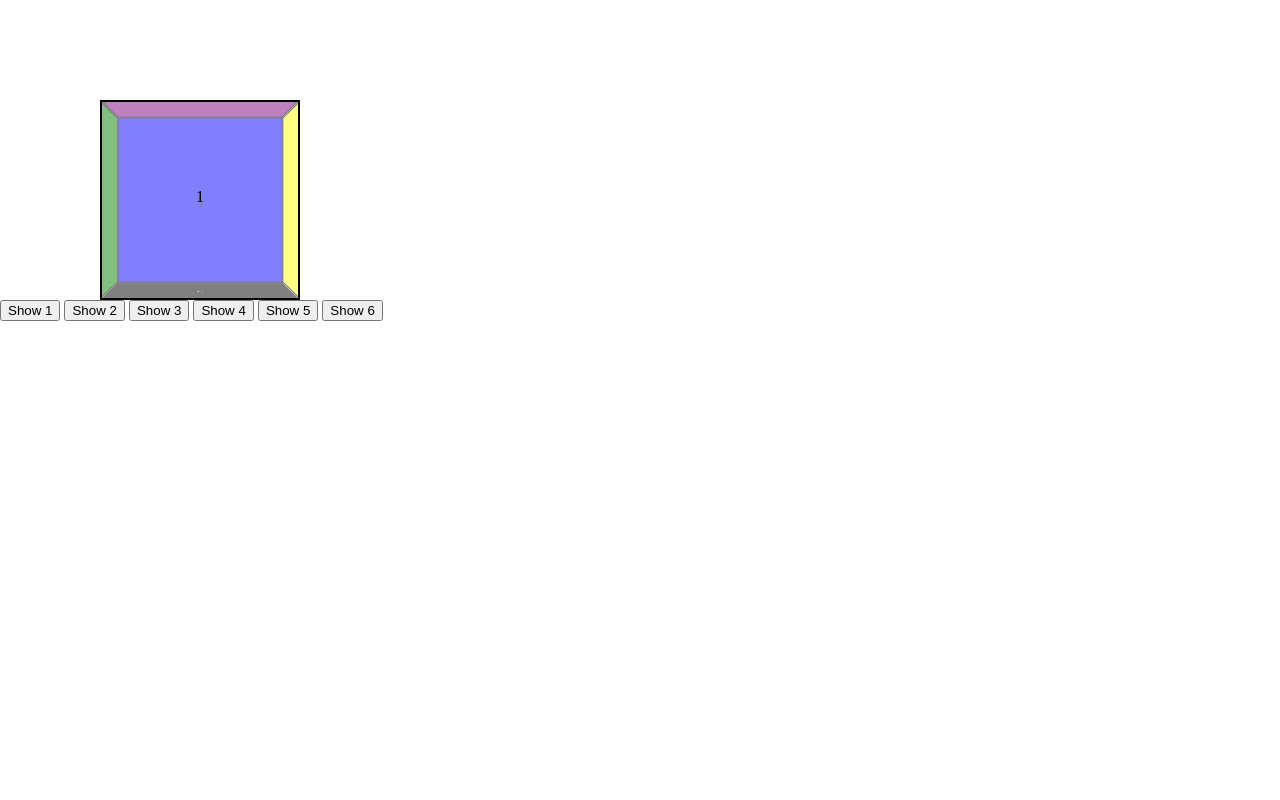
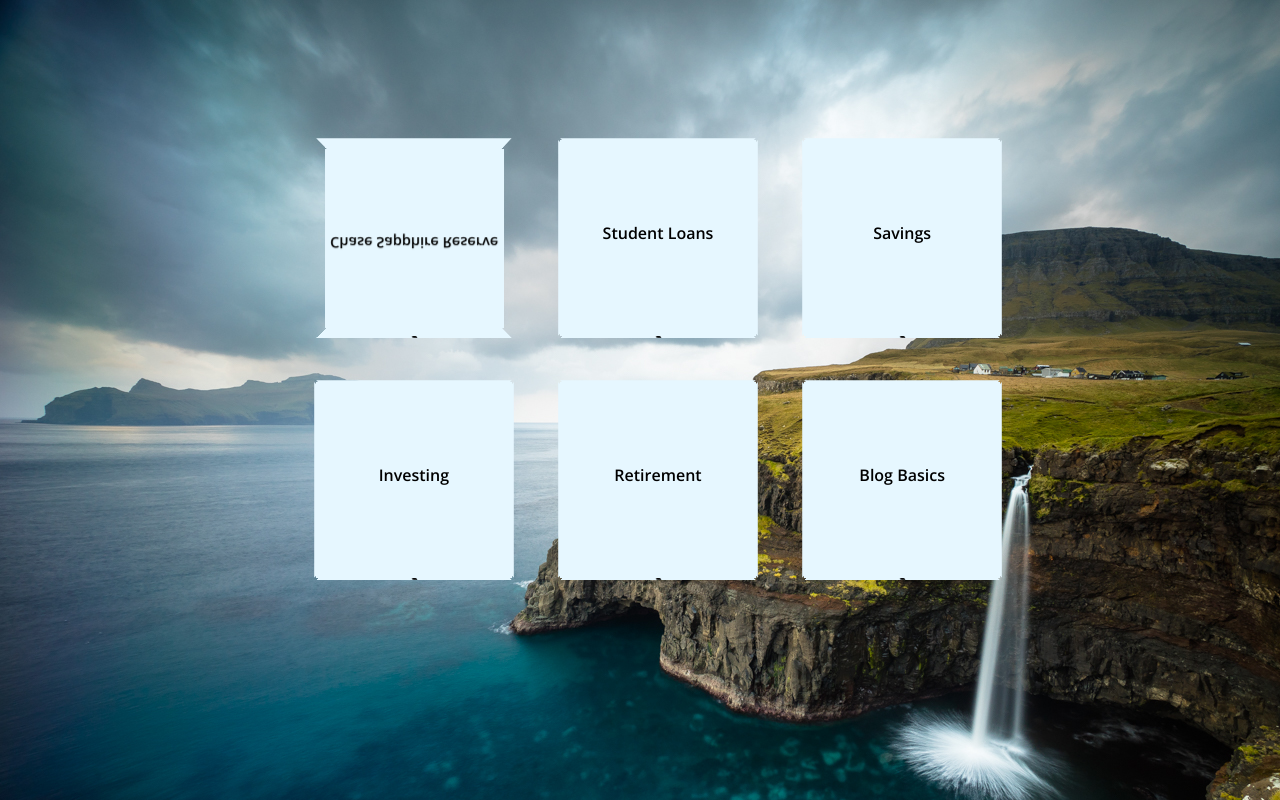
Before and after one commit to cfulcher87/FEWD328_CHRISTINE, a plain HTML site: page Final Project/index.html in a window 1280 px wide. Drawn offline with nearby package versions, Linux system fonts and the light colour scheme.

Commit message:
Final Project - Fulcher

```diff
--- a/Final Project/css/style.css
+++ b/Final Project/css/style.css
@@ -1,13 +1,61 @@
 
-/*container for block*/
+/*background for Body*/
+body {
+	background-image: url(../images/Fjords.jpg);
+	width: 100%;
+ 	font-family: 'Open Sans', Helvetica, Arial, sans-serif;
+	font-weight: 600;
+}
+
+#show-buttons{
+	display: none;
+}
+
+.floater {
+	position: absolute;
+	height: 400px;
+	width: 200px;
+	background-color: gray;
+	opacity: 0.8;
+	margin-top: 0px;
+	margin-left: 40px;
+	padding: 5px;
+	color: black;
+	font-weight: 400px;
+	font-size: 12px;
+	top: 0px;
+}
+
+h2 {
+	font-size: 16px;
+	margin-top: 20px;
+	margin-bottom: 20px;
+}
+
+input {
+	margin-top: 10px;
+}
+
+/*wrappers*/
+#wrapper {
+	text-align: center;
+	margin-top: 140px;
+}
+
+#wrapper2 {
+	text-align: center;
+	margin-top: 40px;
+}
+
+/*container for blocks*/
 .container {
-	margin-left: 100px;
-	margin-top: 100px;
+	margin-left: 40px;
 	width: 200px;
 	height: 200px;
-	position: relative;
 	perspective: 1000px;
+	display: inline-block;
 }
+
 /*cube itself*/
 #cc_cube {
 	width: 100%;
@@ -16,6 +64,7 @@
 	transform-style: preserve-3d;
 	transition: transform 1s;
 }
+
 /*cube sides*/
 #cc_cube figure {
 	margin: 0;
@@ -23,57 +72,36 @@
 	height: 196px;
 	display: block;
 	position: absolute;
-	border: 2px solid black;
-}
-/*moving sides to make cube*/
-
-#cc_cube .front {
-	transform: translateZ(100px);
+	background-color:  #e6f7ff;
+	opacity: 1.0;
 	text-align: center;
-	line-height: 190px;
-
-}
-#cc_cube .back {
-	transform: rotateX(-180deg) translateZ(100px);
-	text-align: center;
-	line-height: 190px;
-	background-color: blue;
-	opacity: 0.5;
-}
-#cc_cube .right {
-	transform: rotateY(90deg) translateZ(100px);
-	text-align: center;
-	line-height: 190px;
-	background-color: yellow;
-	opacity: 0.5;
-}
-#cc_cube .left {
-	transform: rotateY(-90deg) translateZ(100px);
-	text-align: center;
-	line-height: 190px;
-	background-color: green;
-	opacity: 0.5;
-}
-#cc_cube .top {
-	transform: rotateX(90deg) translateZ(100px);
-	text-align: center;
-	line-height: 190px;
-	background-color: purple;
-	opacity: 0.5;
-}
-#cc_cube .bottom {
-	transform: rotateX(-90deg) translateZ(100px);
-	text-align: center;
-	line-height: 190px;
-	background-color: black;
-	color: white;
-	opacity: 0.5;
+	color: black;
 }
 
+.text {
+	width: 196px;
+	margin-top: 85px;
+}
+
+/*no opacity currently set*/
+
+
+/*cube sides*/
+#cc_cube .front {transform: translateZ(100px);}
+
+#cc_cube .back {transform: rotateX(-180deg) translateZ(100px);}
+
+#cc_cube .right {transform: rotateY(90deg) translateZ(100px);}
+
+#cc_cube .left {transform: rotateY(-90deg) translateZ(100px);}
+
+#cc_cube .top {transform: rotateX(90deg) translateZ(100px);}
+
+#cc_cube .bottom {transform: rotateX(-90deg) translateZ(100px);}
+
 /*resolving distortion - back to Z plane*/
-#cc_cube {
-	transform: translateZ( -100px );
-}
+
+#cc_cube {transform: translateZ( -100px ); }
 
 /*rotating to a specific face*/
 
@@ -83,6 +111,3 @@
 #cc_cube.show-left   { transform: translateZ( -100px ) rotateY(   90deg ); }
 #cc_cube.show-top    { transform: translateZ( -100px ) rotateX(  -90deg ); }
 #cc_cube.show-bottom { transform: translateZ( -100px ) rotateX(   90deg ); }
-
-
-/*testing rotation functionality*/
--- a/Final Project/index.html
+++ b/Final Project/index.html
@@ -13,9 +13,41 @@
 	</head>
 
 	<body>
+		<!--Floating Options-->
+		<div class="floater" id="credit_card_options">
+			<h2>What is your credit score?</h2>
+			<form>
+				<input type="radio" name="c_score" value=">750" id="option1">  >750
+				<br>
+				<input type="radio" name="c_score" value="650-750" id="option2">  650-750
+				<br>
+				<input type="radio" name="c_score" value="<650" id="option3">  < 650
+				<br>
+			</form>
+		</div>
+<!--Row1-->
+	<div id="wrapper">
+	<!--Cube1-->
 		<section class="container">
 			<div id="cc_cube" class="show-front">
-				<figure class="front">1</figure>
+
+				<a href="#"><figure id="credit_card" class="front"><div class='text'>Credit Cards</div></figure></a>
+
+				<a href="https://creditcards.chase.com/a1/sapphire/reserve"><figure id="cube1_back" class="back"><div class='text'>Chase Sapphire Reserve</div></figure></a>
+
+				<a href="https://creditcards.chase.com/credit-cards/chase-sapphire-preferred"><figure class="right"><div class='text'>Chase Sapphire Preferred</div></figure></a>
+
+				<a href="https://www.citi.com/credit-cards/credit-card-details/citi.action?ID=citi-double-cash-credit-card"><figure class="left"><div class='text'>Citi Double Cash</div></figure></a>
+
+				<figure class="top">5</figure>
+
+				<figure class="bottom">6</figure>
+			</div>
+		</section>
+	<!--Cube2-->
+		<section class="container">
+			<div id="cc_cube" class="cube2 show-front">
+				<figure class="front"><div class='text'>Student Loans</div></figure>
 				<figure class="back">2</figure>
 				<figure class="right">3</figure>
 				<figure class="left">4</figure>
@@ -23,18 +55,54 @@
 				<figure class="bottom">6</figure>
 			</div>
 		</section>
-		<!--Testing rotation functionality-->
-		<section id="options">
-			<p id="show-buttons">
-				<button id="button1"class="show-front"> Show 1</button>
-				<button id="button2" class="show-back"> Show 2</button>
-				<button id="button3" class="show-right"> Show 3</button>
-				<button id="button4" class="show-left"> Show 4</button>
-				<button id="button5" class="show-top"> Show 5</button>
-				<button id="button6" class="show-bottom"> Show 6</button>
-			<p>
+	<!--Cube3-->
+		<section class="container">
+			<div id="cc_cube" class="cube3 show-front">
+				<figure class="front"><div class='text'>Savings</div></figure>
+				<figure class="back">2</figure>
+				<figure class="right">3</figure>
+				<figure class="left">4</figure>
+				<figure class="top">5</figure>
+				<figure class="bottom">6</figure>
+			</div>
 		</section>
-		<!--Testing-->
+	</div>
+<!--Row 2-->
+	<div id="wrapper2">
+	<!--Cube4-->
+		<section class="container">
+			<div id="cc_cube" class="cube4 show-front">
+				<figure class="front"><div class='text'>Investing</div></figure>
+				<figure class="back">2</figure>
+				<figure class="right">3</figure>
+				<figure class="left">4</figure>
+				<figure class="top">5</figure>
+				<figure class="bottom">6</figure>
+			</div>
+		</section>
+	<!--Cube5-->
+		<section class="container">
+			<div id="cc_cube" class="cube5 show-front">
+				<figure class="front"><div class='text'>Retirement</div></figure>
+				<figure class="back">2</figure>
+				<figure class="right">3</figure>
+				<figure class="left">4</figure>
+				<figure class="top">5</figure>
+				<figure class="bottom">6</figure>
+			</div>
+		</section>
+	<!--Cube6-->
+		<section class="container">
+			<div id="cc_cube" class="cube6 show-front">
+				<figure class="front"><div class='text'>Blog Basics</div></figure>
+				<figure class="back">2</figure>
+				<figure class="right">3</figure>
+				<figure class="left">4</figure>
+				<figure class="top">5</figure>
+				<figure class="bottom">6</figure>
+			</div>
+		</section>
+	</div>
 	<script type="text/javascript" src="js/main.js"></script>
 	</body>
 </html>
--- a/Final Project/js/main.js
+++ b/Final Project/js/main.js
@@ -1,26 +1,147 @@
 $(document).ready(function() {
+  /*Hide Float*/
+  $('.floater').hide();
+
+  /*Cube1 Rotation - Credit Cards*/
+  $('#credit_card').click(function(event) {
+    event.preventDefault();
+    /*Slide down on click*/
+    $('#credit_card_options').slideDown(1000);
+    /*Upon select, rotate cube, change opacity*/
+
+    $('#option1').click(function(event) {
+    event.preventDefault();
+    $('#cc_cube').removeClass().addClass('show-back')
+    })
+
+    $('#option2').click(function(event) {
+    event.preventDefault();
+    $('#cc_cube').removeClass().addClass('show-right');
+    })
+
+    $('#option3').click(function(event) {
+    event.preventDefault();
+    $('#cc_cube').removeClass().addClass('show-left');
+    })
+    })
+
+
+
   /*will replace butto click with if / else selectors*/
-  $('#button1').click(function() {
-  $('#cc_cube').removeClass().addClass('#show-front');
+//cube1//
+  $('#button1').click(function(event) {
+    event.preventDefault();
+  $('#cc_cube').removeClass().addClass('show-front');
   })
 
-  $('#button2').click(function() {
+  $('#button2').click(function(event) {
+    event.preventDefault();
   $('#cc_cube').removeClass().addClass('show-back');
   })
 
-  $('#button3').click(function(){
+  $('#button3').click(function(event){
+    event.preventDefault();
   $('#cc_cube').removeClass().addClass('show-right');
   })
 
-  $('#button4').click(function() {
+  $('#button4').click(function(event) {
+    event.preventDefault();
   $('#cc_cube').removeClass().addClass('show-left');
   })
 
-  $('#button5').click(function() {
+  $('#button5').click(function(event) {
+    event.preventDefault();
   $('#cc_cube').removeClass().addClass('show-top');
   })
 
-  $('#button6').click(function() {
+  $('#button6').click(function(event) {
+    event.preventDefault();
   $('#cc_cube').removeClass().addClass('show-bottom');
   })
+
+  //cube2//
+
+  $('#button7').click(function(event) {
+    event.preventDefault();
+  $('.cube2').removeClass().addClass('show-front cube2');
+  })
+
+  $('#button8').click(function(event) {
+    event.preventDefault();
+  $('.cube2').removeClass().addClass('show-back cube2');
+  })
+
+  $('#button9').click(function(event) {
+    event.preventDefault();
+  $('.cube2').removeClass().addClass('show-right cube2');
+  })
+
+  //cube3//
+  $('#button10').click(function(event) {
+    event.preventDefault();
+  $('.cube3').removeClass().addClass('show-front cube3');
+  })
+
+  $('#button11').click(function(event) {
+    event.preventDefault();
+  $('.cube3').removeClass().addClass('show-back cube3');
+  })
+
+  $('#button12').click(function(event) {
+    event.preventDefault();
+  $('.cube3').removeClass().addClass('show-right cube3');
+  })
+
+  //cube4//
+
+  $('#button13').click(function(event) {
+    event.preventDefault();
+  $('.cube4').removeClass().addClass('show-front cube4');
+  })
+
+  $('#button14').click(function(event) {
+    event.preventDefault();
+  $('.cube4').removeClass().addClass('show-back cube4');
+  })
+
+  $('#button15').click(function(event) {
+    event.preventDefault();
+  $('.cube4').removeClass().addClass('show-right cube4');
+  })
+
+  //cube5//
+
+  $('#button16').click(function(event) {
+    event.preventDefault();
+  $('.cube5').removeClass().addClass('show-front cube5');
+  })
+
+  $('#button17').click(function(event) {
+    event.preventDefault();
+  $('.cube5').removeClass().addClass('show-back cube5');
+  })
+
+  $('#button18').click(function(event) {
+    event.preventDefault();
+  $('.cube5').removeClass().addClass('show-right cube5');
+  })
+
+  //cube6//
+
+  $('#button19').click(function(event) {
+    event.preventDefault();
+  $('.cube6').removeClass().addClass('show-front cube6');
+  })
+
+  $('#button20').click(function(event) {
+    event.preventDefault();
+  $('.cube6').removeClass().addClass('show-back cube6');
+  })
+
+  $('#button21').click(function(event) {
+    event.preventDefault();
+  $('.cube6').removeClass().addClass('show-right cube6');
+  })
+
+
 })
```
Also changed, not shown: Final Project/images/Fjords.jpg (added).
